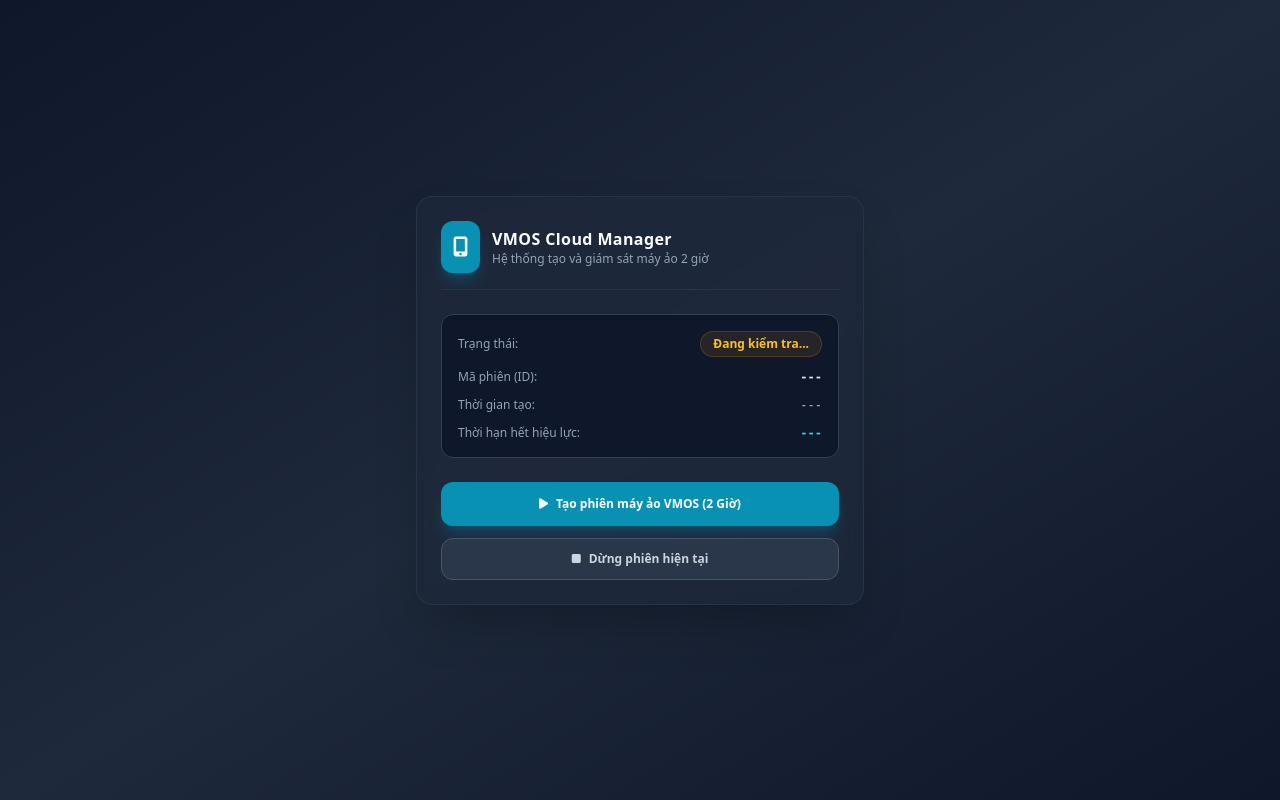
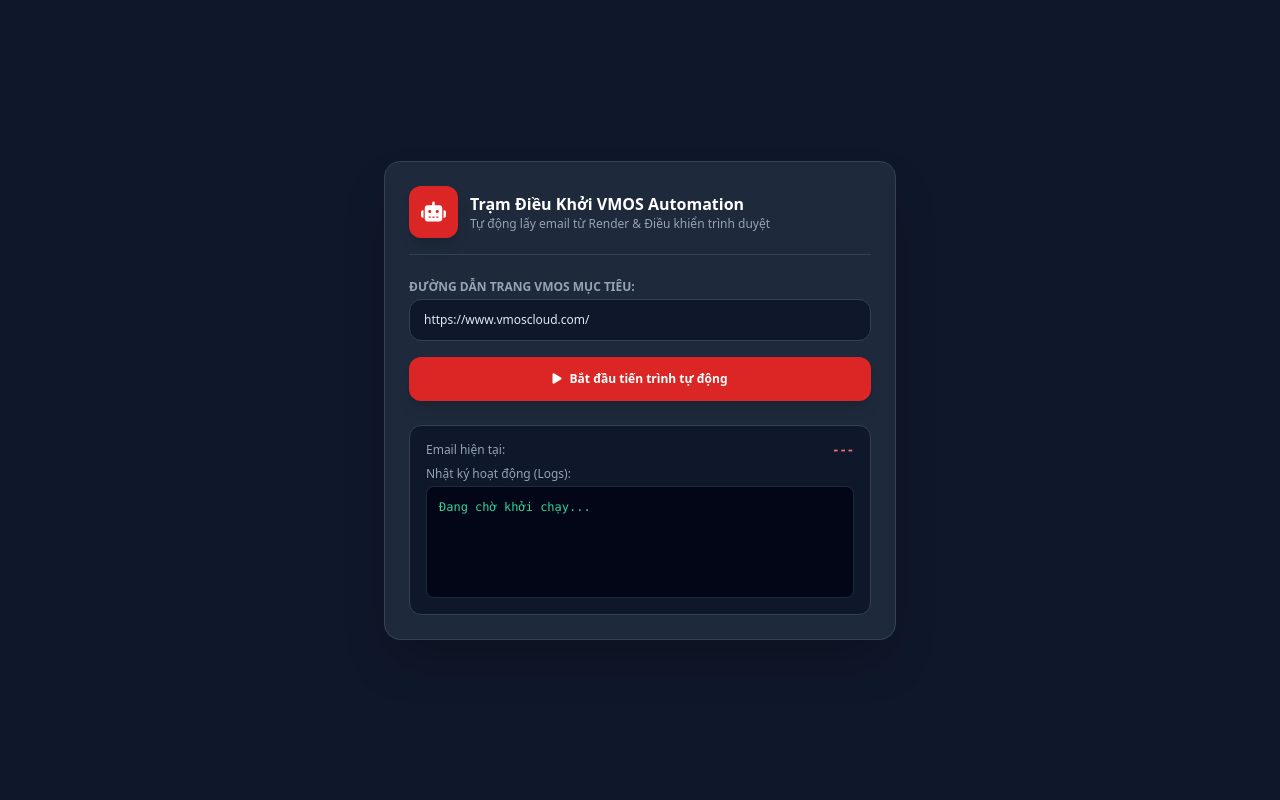
Before and after one commit to co665397-web/gmail-temp-app, a Python web app: template templates/index.html in a window 1280 px wide. Run offline with Jinja, Linux system fonts and the light colour scheme; the template is opened without the code that fills it, so the values that code supplies are empty; some libraries are stand-ins or nearby versions.

Commit message:
Update index.html

```diff
--- a/templates/index.html
+++ b/templates/index.html
@@ -3,128 +3,77 @@
 <head>
     <meta charset="UTF-8">
     <meta name="viewport" content="width=device-width, initial-scale=1.0">
-    <title>VMOS Cloud Manager (2h)</title>
+    <title>VMOS Automation Dashboard</title>
     <script src="https://cdn.tailwindcss.com"></script>
     <link rel="stylesheet" href="https://cdnjs.cloudflare.com/ajax/libs/font-awesome/6.4.0/css/all.min.css">
 </head>
-<body class="bg-gradient-to-br from-slate-900 via-slate-800 to-slate-900 min-h-screen text-slate-100 font-sans flex flex-col items-center justify-center p-4">
+<body class="bg-slate-900 min-h-screen text-slate-100 font-sans flex items-center justify-center p-4">
 
-    <div class="max-w-md w-full bg-slate-800/80 backdrop-blur rounded-2xl p-6 shadow-2xl border border-slate-700/50 space-y-6">
-
-        <!-- Tiêu đề -->
-        <div class="flex items-center space-x-3 border-b border-slate-700/50 pb-4">
-            <div class="bg-cyan-600 p-3 rounded-xl shadow-lg shadow-cyan-600/30">
-                <i class="fa-solid fa-mobile-screen-button text-white text-xl"></i>
+    <div class="max-w-lg w-full bg-slate-800 rounded-2xl p-6 shadow-2xl border border-slate-700 space-y-6">
+        <div class="flex items-center space-x-3 border-b border-slate-700 pb-4">
+            <div class="bg-red-600 p-3 rounded-xl shadow-lg">
+                <i class="fa-solid fa-robot text-white text-xl"></i>
             </div>
             <div>
-                <h1 class="text-base font-bold tracking-wide text-white">VMOS Cloud Manager</h1>
-                <p class="text-xs text-slate-400">Hệ thống tạo và giám sát máy ảo 2 giờ</p>
+                <h1 class="text-base font-bold text-white">Trạm Điều Khởi VMOS Automation</h1>
+                <p class="text-xs text-slate-400">Tự động lấy email từ Render & Điều khiển trình duyệt</p>
             </div>
         </div>
 
-        <!-- Bảng báo trạng thái -->
-        <div class="bg-slate-900/90 rounded-xl p-4 border border-slate-700 space-y-3 shadow-inner">
-            <div class="flex justify-between items-center">
-                <span class="text-xs text-slate-400">Trạng thái:</span>
-                <span id="statusBadge" class="text-xs font-bold px-3 py-1 rounded-full bg-amber-500/10 text-amber-400 border border-amber-500/20">Đang kiểm tra...</span>
+        <div class="space-y-4">
+            <div>
+                <label class="block text-xs font-bold text-slate-400 uppercase mb-1">Đường dẫn trang VMOS mục tiêu:</label>
+                <input type="text" id="targetUrl" value="https://www.vmoscloud.com/"
+                       class="w-full bg-slate-900 text-xs px-3.5 py-3 rounded-xl border border-slate-700 text-slate-200 focus:outline-none">
             </div>
-            <div class="flex justify-between items-center">
-                <span class="text-xs text-slate-400">Mã phiên (ID):</span>
-                <span id="instanceIdText" class="text-xs font-mono font-semibold text-slate-200">---</span>
-            </div>
-            <div class="flex justify-between items-center">
-                <span class="text-xs text-slate-400">Thời gian tạo:</span>
-                <span id="createdText" class="text-xs font-mono text-slate-300">---</span>
-            </div>
-            <div class="flex justify-between items-center">
-                <span class="text-xs text-slate-400">Thời hạn hết hiệu lực:</span>
-                <span id="expiresText" class="text-xs font-mono text-cyan-400 font-semibold">---</span>
-            </div>
+
+            <button onclick="startAutomation()" id="startBtn"
+                    class="w-full bg-red-600 hover:bg-red-500 text-white text-xs font-semibold py-3.5 rounded-xl transition shadow-lg flex items-center justify-center gap-2">
+                <i class="fa-solid fa-play"></i> Bắt đầu tiến trình tự động
+            </button>
         </div>
 
-        <!-- Các nút điều khiển -->
-        <div class="space-y-3">
-            <button onclick="startVmos()"
-                    class="w-full bg-cyan-600 hover:bg-cyan-500 text-white text-xs font-semibold py-3.5 rounded-xl transition flex items-center justify-center gap-2 shadow-lg shadow-cyan-600/30">
-                <i class="fa-solid fa-play"></i> Tạo phiên máy ảo VMOS (2 Giờ)
-            </button>
-            <button onclick="stopVmos()"
-                    class="w-full bg-slate-700/60 hover:bg-rose-600/30 hover:border-rose-500/50 hover:text-rose-400 text-slate-300 text-xs font-semibold py-3 rounded-xl transition flex items-center justify-center gap-2 border border-slate-600">
-                <i class="fa-solid fa-stop"></i> Dừng phiên hiện tại
-            </button>
+        <div class="bg-slate-900 rounded-xl p-4 border border-slate-700 space-y-2">
+            <div class="flex justify-between items-center">
+                <span class="text-xs text-slate-400">Email hiện tại:</span>
+                <span id="currentEmail" class="text-xs font-mono text-red-400 font-semibold">---</span>
+            </div>
+            <div>
+                <span class="text-xs text-slate-400 block mb-1">Nhật ký hoạt động (Logs):</span>
+                <div id="logBox" class="bg-slate-950 p-3 rounded-lg text-xs font-mono text-emerald-400 h-28 overflow-y-auto border border-slate-800">
+                    Đang chờ khởi chạy...
+                </div>
+            </div>
         </div>
     </div>
 
-    <!-- Toast thông báo -->
-    <div id="toast" class="fixed bottom-5 right-5 bg-slate-800 border border-slate-700 text-slate-100 text-xs px-4 py-3 rounded-xl shadow-2xl transform translate-y-20 opacity-0 transition-all duration-300 flex items-center gap-2.5 pointer-events-none z-50">
-        <i class="fa-solid fa-circle-check text-emerald-400 text-sm"></i>
-        <span id="toastMsg">Thông báo</span>
-    </div>
+    <script>
+        window.addEventListener('DOMContentLoaded', () => {
+            setInterval(fetchStatus, 2000);
+        });
 
-    <script>
-        // Tự động tải trạng thái khi mở trang
-        window.addEventListener('DOMContentLoaded', () => {
-            fetchStatus();
-            setInterval(fetchStatus, 5000); // Tự động cập nhật trạng thái mỗi 5 giây
-        });
+        async function startAutomation() {
+            let url = document.getElementById('targetUrl').value;
+            let res = await fetch('/api/start', {
+                method: 'POST',
+                headers: { 'Content-Type': 'application/json' },
+                body: JSON.stringify({ url: url })
+            });
+            let data = await res.json();
+            alert(data.message);
+        }
 
         async function fetchStatus() {
             try {
-                let res = await fetch('/api/vmos/status');
+                let res = await fetch('/api/status');
                 let data = await res.json();
-                updateUI(data);
-            } catch (err) {}
-        }
-
-        async function startVmos() {
-            try {
-                showToast("Đang khởi tạo máy ảo VMOS Cloud...");
-                let res = await fetch('/api/vmos/start', { method: 'POST' });
-                let data = await res.json();
-                showToast(data.message);
-                fetchStatus();
-            } catch (err) {
-                showToast("Lỗi kết nối tới máy chủ!");
-            }
-        }
-
-        async function stopVmos() {
-            try {
-                let res = await fetch('/api/vmos/stop', { method: 'POST' });
-                let data = await res.json();
-                showToast(data.message);
-                fetchStatus();
-            } catch (err) {
-                showToast("Lỗi kết nối!");
-            }
-        }
-
-        function updateUI(data) {
-            let badge = document.getElementById('statusBadge');
-            let idText = document.getElementById('instanceIdText');
-            let createdText = document.getElementById('createdText');
-            let expiresText = document.getElementById('expiresText');
-
-            badge.innerText = data.status;
-            idText.innerText = data.instance_id || "---";
-            createdText.innerText = data.created_at || "---";
-            expiresText.innerText = data.expires_str || "---";
-
-            if (data.status === "Đang chạy") {
-                badge.className = "text-xs font-bold px-3 py-1 rounded-full bg-emerald-500/10 text-emerald-400 border border-emerald-500/20";
-            } else {
-                badge.className = "text-xs font-bold px-3 py-1 rounded-full bg-amber-500/10 text-amber-400 border border-amber-500/20";
-            }
-        }
-
-        function showToast(message) {
-            let toast = document.getElementById('toast');
-            let toastMsg = document.getElementById('toastMsg');
-            if (toast && toastMsg) {
-                toastMsg.innerText = message;
-                toast.classList.remove('translate-y-20', 'opacity-0');
-                setTimeout(() => toast.classList.add('translate-y-20', 'opacity-0'), 3000);
-            }
+                document.getElementById('currentEmail').innerText = data.email || "---";
+                let logBox = document.getElementById('logBox');
+                if(logBox.innerText !== data.log) {
+                    logBox.innerText = data.log;
+                    logBox.scrollTop = logBox.scrollHeight;
+                }
+            } catch(e) {}
         }
     </script>
 </body>
```
